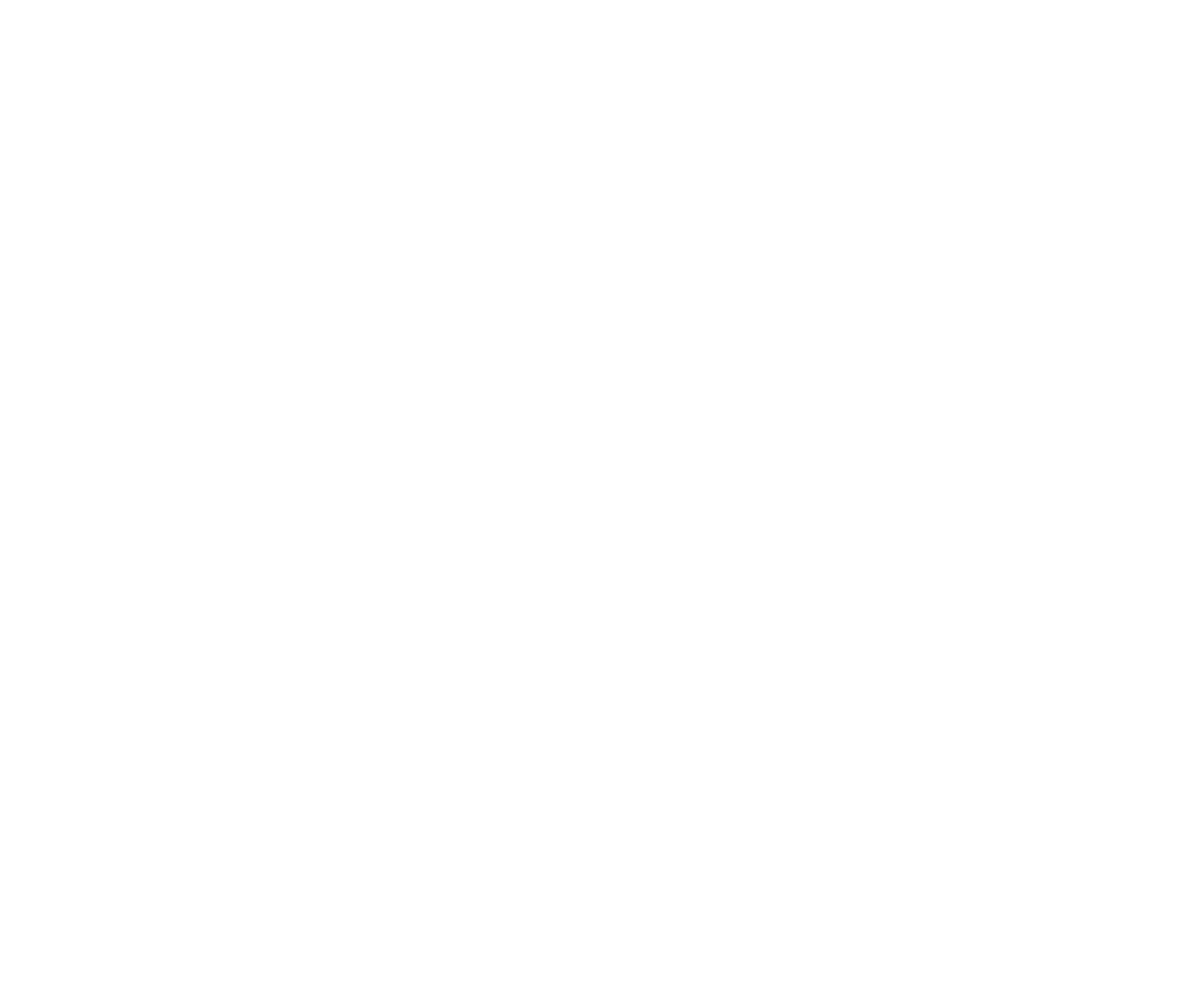
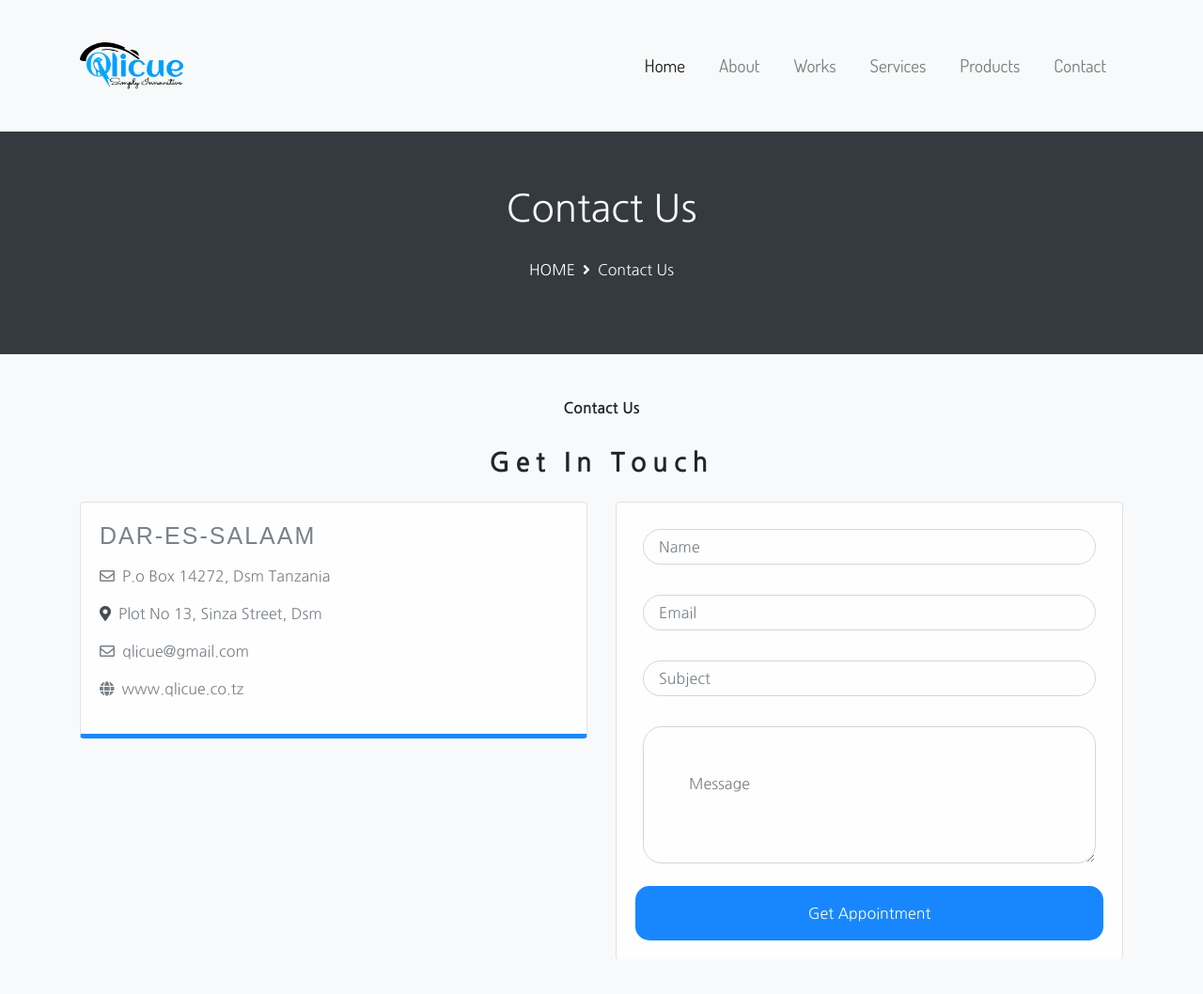
Before and after one commit to qlicue-digital-agency-ltd/qlicue-website, a plain HTML site: page app/contacts.html in a window 1280 px wide. Shown: the whole page at 94% size. Before the commit the page ends 800 px from the top, so only its background shows below. Drawn offline with nearby package versions, Linux system fonts and the light colour scheme.

Commit message:
Upload Contacts Section

```diff
--- a/app/contacts.html
+++ b/app/contacts.html
@@ -0,0 +1,184 @@
+<!DOCTYPE html>
+<html lang="en">
+
+<head>
+  <meta charset="UTF-8">
+  <meta name="viewport" content="width=device-width, initial-scale=1.0">
+  <meta http-equiv="X-UA-Compatible" content="ie=edge">
+  <link rel="stylesheet" href="https://use.fontawesome.com/releases/v5.0.13/css/all.css" integrity="sha384-DNOHZ68U8hZfKXOrtjWvjxusGo9WQnrNx2sqG0tfsghAvtVlRW3tvkXWZh58N9jp"
+    crossorigin="anonymous">
+  <link rel="stylesheet" href="https://stackpath.bootstrapcdn.com/bootstrap/4.1.1/css/bootstrap.min.css" integrity="sha384-WskhaSGFgHYWDcbwN70/dfYBj47jz9qbsMId/iRN3ewGhXQFZCSftd1LZCfmhktB"
+    crossorigin="anonymous">
+    <!-- Google Fonts-->
+  <link href="https://fonts.googleapis.com/css2?family=Dosis:wght@200;400;500;600;800&display=swap" rel="stylesheet">
+  <link href="https://fonts.googleapis.com/css2?family=Nanum+Gothic:wght@400;700&display=swap" rel="stylesheet">
+   <!-- Main CSS-->
+   <link rel="stylesheet" href="../assets/css/contacts.css">
+  <title>Contacts.html</title>
+</head>
+
+<body id="home">
+
+
+    <!-- ===== Header =====-->
+    <header id="header">
+        <nav class="navbar navbar-expand-md navbar-light bg-light fixed-top" id="main-header">
+            <div class="container">
+                <a href="#home" class="navbar-brand mr-auto"><img src="../assets/icons-app/qlicue.png" width="110" alt="qlicue-logo" id="logo"></a>
+                <button class="navbar-toggler" data-toggle="collapse" data-target="#navMenuCollapse">
+                    <!-- <h6 class="my-2">Menu</h6> -->
+                    <span class="navbar-toggler-icon"></span>
+                </button>
+                <div class="collapse navbar-collapse" id="navMenuCollapse">
+                    <ul class="navbar-nav ml-auto">
+                        <li class="nav-item active">
+                            <a href="../index.html" class="nav-link">Home</a>
+                        </li>
+                        <li class="nav-item">
+                            <a href="#home" class="nav-link">About</a>
+                        </li>
+                        <li class="nav-item">
+                            <a href="works.html" class="nav-link">Works</a>
+                        </li>
+                        <li class="nav-item">
+                            <a href="services.html" class="nav-link">Services</a>
+                        </li>
+                        <li class="nav-item">
+                            <a href="products.html" class="nav-link">Products</a>
+                        </li>
+                        <li class="nav-item">
+                            <a href="contacts.html" class="nav-link">Contact</a>
+                        </li>
+                    </ul>
+                </div>
+            </div>
+        </nav>
+    </header><!-- End Header-->
+
+ <!--CONTACT-SECTION-->
+
+            <!--Contact head section-->
+
+            <section id="contact-head-section " class="text-light bg-dark">
+                <div class="container">
+                  <div class="row">
+                    <div class="col text-center py-5">
+            <h1 class="text-black">Contact Us</h1>
+                        <h6 class="p-4"><a href="../index.html" class="text-white">HOME</a><i class="fas fa-angle-right px-2"></i>Contact Us</h6>
+                      </div>
+                    </div>
+                  </div>
+                </div>
+              </section>
+
+
+            <!--CONTACT-SECTION-->
+            <section id="contact-section" class="py-5 bg-light text-black">
+                <div class="container mb-4">
+                  <h6 class="text-center">Contact Us</h6>
+                  <br>
+                  <h3 class="text-center">Get In Touch</h3>
+                    <div class="row">
+                        <div class="col-md-6 py-3">
+                            <div class="card">
+                                <div class="card-body text-muted">
+                                    <h4>DAR-ES-SALAAM</h4>
+                                    <p class="card-text mt-3"><i class="far fa-envelope"></i><span class=" p-2">P.o Box 14272, Dsm Tanzania</span></p></p>
+                  <p class="card-text"><i class="fas fa-map-marker-alt text-dark"></i><span class=" p-2">Plot No 13, Sinza Street, Dsm</span></p>
+                  <p class="card-text"><i class="far fa-envelope"></i><span class=" p-2">qlicue@gmail.com</span></p>
+                  <p class="card-text mb-3"><i class="fas fa-globe"></i><span class="p-2">www.qlicue.co.tz</span></p>
+
+                                </div>
+                            </div>
+                        </div>
+                        <div class="col-md-6 py-3">
+                            <div class="card card-body" id="CAD">
+                                <div class="row">
+                                <div class="col-md-12 ">
+                                    <div class="form-group p-2">
+                                        <input type="text" class="form-control p-3" placeholder="Name">
+                                    </div>
+                                    </div>
+
+                             <div class="col-md-12">
+                                 <div class="form-group p-2">
+                                    <input type="text" class="form-control p-3" placeholder="Email">
+                                 </div>
+                                </div>
+
+                         <div class="col-md-12">
+                             <div class="form-group p-2">
+                                <input type="text" class="form-control p-3" placeholder="Subject">
+                             </div>
+                             </div>
+
+                     <div class="col-md-12">
+                         <div class="form-group p-2">
+                            <textarea class="form-control p-5" id="message" placeholder="Message"></textarea>
+                         </div>
+                              </div>
+                              <div class="col-md-12">
+                                <a href="#" class="btn btn-block p-3">Get Appointment</a>
+                                </div>
+                                     </div>
+
+                               </div>
+                            </div>
+                        </div>
+                    </div>
+                </div>
+            </section>
+
+
+
+
+  <script src="http://code.jquery.com/jquery-3.3.1.min.js" integrity="sha256-FgpCb/KJQlLNfOu91ta32o/NMZxltwRo8QtmkMRdAu8="
+  crossorigin="anonymous"></script>
+  <script src="../assets/jquery/about.js"></script>
+  <script src="https://cdnjs.cloudflare.com/ajax/libs/popper.js/1.14.3/umd/popper.min.js" integrity="sha384-ZMP7rVo3mIykV+2+9J3UJ46jBk0WLaUAdn689aCwoqbBJiSnjAK/l8WvCWPIPm49"
+  crossorigin="anonymous"></script>
+  <script src="https://stackpath.bootstrapcdn.com/bootstrap/4.1.1/js/bootstrap.min.js" integrity="sha384-smHYKdLADwkXOn1EmN1qk/HfnUcbVRZyYmZ4qpPea6sjB/pTJ0euyQp0Mk8ck+5T"
+  crossorigin="anonymous"></script>
+   <!-- Optional Javascripts -->
+   <script src="../assets/js/about.js"></script>
+
+ <!-- Optional Jquery scripts -->
+ <script>
+ // Get the current year for the copyright
+ $('#year').text(new Date().getFullYear());
+
+ // Adding a smooth scroll
+ $('#main-header a, #Top').on('click', function(e) {
+   // Check for hash value
+   if (this.hash !== '') {
+     // Prevent the default behaviour of a tag
+     e.preventDefault();
+     // Store hash
+     const hash = this.hash;
+     // Animate smooth scroll
+     $('html, body').animate({
+       scrollTop: $(hash).offset().top
+     }, 900, function() {
+       // Add hash to url after scroll
+       window.location.hash = hash;
+     });
+   }
+ });
+</script>
+
+
+  <script>
+
+       //-circular-progress-bar-->
+
+    $(function() {
+        $('.chart').easyPieChart({
+            //your options goes here
+        });
+    });
+
+
+  </script>
+</body>
+
+</html>
--- a/assets/css/contacts.css
+++ b/assets/css/contacts.css
@@ -0,0 +1,108 @@
+/* --------------------------------------------------
+# General
+----------------------------------------------------*/
+body {
+    padding: 0;
+    margin: 0;
+    box-sizing: border-box;
+    overflow-x: hidden;
+    font-family: 'Nanum Gothic', sans-serif;
+  }
+
+  a {
+    text-decoration: none;
+  }
+
+  /* --------------------------------------------------
+  # Header - Navigation
+  ----------------------------------------------------*/
+
+
+  nav {
+    height: 140px;
+    padding: 24px 16px;
+    transition: all 0.5s ease-in-out;
+  }
+
+  ul li {
+    padding: 10px;
+    font-family: 'Dosis', sans-serif;
+    font-size: 19px;
+    transition: all 0.5s;
+    background: #f8f9fa!important;
+  }
+
+  @media (max-width: 576px) {
+    nav {
+        height: 140px;
+        padding: 0px 0px;
+        transition: all 1s;
+    }
+
+    div.collapse {
+        margin-bottom: 20px;
+        transition: all 1s;
+    }
+
+    ul li {
+        border-bottom: 2px solid #000000;
+        display: flex;
+        justify-content: flex-start;
+        background: #f8f9fa!important;
+        transition: all 1s;
+    }
+
+  }
+
+  #logo {
+    transition: all 0.5s;
+  }
+
+  #logo:hover {
+    transform: scale(0.8);
+    transition: all 0.5s;
+  }
+
+/*--CONTACT SECTION--*/
+/* contact head section */
+
+ div.col {
+    margin-top: 150px;
+    }
+
+    /*--CONTACT SECTION--*/
+    /* contact-descriptions */
+
+    #contact-section h3 {
+      font-weight: bold;
+      letter-spacing: 6px;
+    }
+
+    #contact-section h6 {
+      font-weight: bold;
+    }
+
+    .card {
+        opacity: 0.9;
+        border-bottom: 5px solid #007bff;
+    }
+
+    .card h4 {
+      font-size: 25px;
+      letter-spacing: 2px;
+      font-family: sans-serif;
+    }
+
+    .form-control {
+        border-radius: 20px;
+    }
+
+    #CAD {
+      border-bottom: none;
+    }
+
+    #CAD a {
+      background: #007bff;
+      color: #fff;
+      border-radius: 15px;
+    }
--- a/assets/css/index.css
+++ b/assets/css/index.css
@@ -88,9 +88,6 @@ ul li {
     flex-flow: column;
 }
 
-/* #img {
-    transition: all 1s;
-} */
 
 /* Image vertical move */
 #img {
```
Also changed, not shown: app/about.html (+9 -9 lines), assets/css/about.css (+18 -1 lines), assets/js/index.js (added, +21 -0 lines), index.html (+39 -9 lines).
